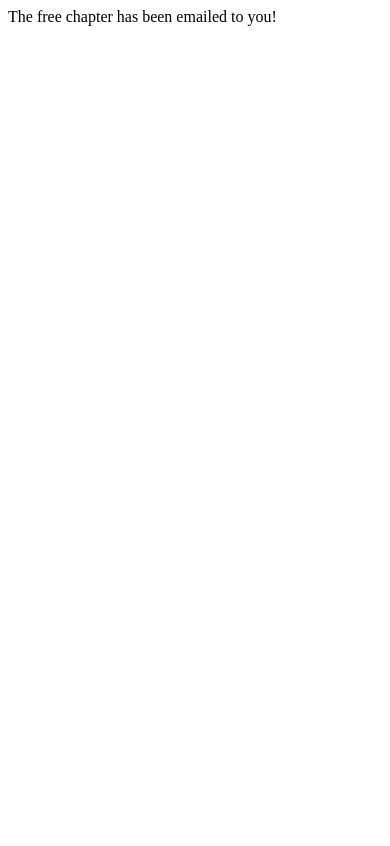
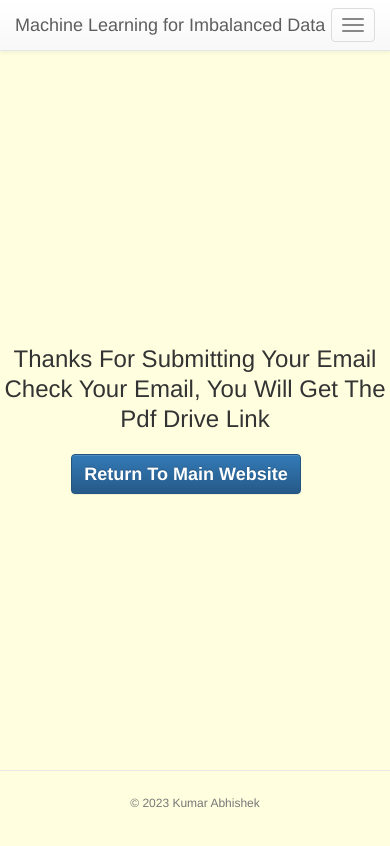
Before and after one commit to kumar-abhishek/imbalanceddata.github.io, a plain HTML site: page thankyou.html in a window 390 px wide. Drawn offline with nearby package versions, Linux system fonts and the light colour scheme.

Commit message:
Update thankyou.html

```diff
--- a/thankyou.html
+++ b/thankyou.html
@@ -1 +1,95 @@
-The free chapter has been emailed to you!
+<!DOCTYPE html>
+<html lang="en">
+  <head>
+    <meta charset="utf-8" />
+    <meta http-equiv="X-UA-Compatible" content="IE=edge" />
+    <meta name="viewport" content="width=device-width, initial-scale=1" />
+    <link rel="icon" href="front.jpg" />
+
+    <title>
+      Machine Learning for Imbalanced Data: Tackle imbalanced datasets using
+      machine learning and deep learning techniques
+    </title>
+
+    <!-- Latest compiled and minified CSS -->
+    <link
+      rel="stylesheet"
+      href="https://cdn.jsdelivr.net/npm/bootstrap@3.3.7/dist/css/bootstrap.min.css"
+    />
+
+    <!-- Optional theme -->
+    <link
+      rel="stylesheet"
+      href="https://cdn.jsdelivr.net/npm/bootstrap@3.3.7/dist/css/bootstrap-theme.min.css"
+    />
+    <link rel="stylesheet" href="style.css" />
+    <meta name="google-site-verification" content="bMjoN_L1VjUYUu4DLTZDvg6C50I2lS-ogylonDfiyB4" />
+    <style>
+        html, body {
+            height: 100%;
+            margin: 0;
+            padding: 0;
+        }
+
+        .thankspage {
+            display: flex;
+            flex-direction: column;
+            align-items: center;
+            justify-content: center;
+            height: 80vh;
+            text-align: center;
+        }
+        .thankspage h3{
+          margin-bottom: 20px;
+          line-height: 30px;
+        }
+    </style>
+  </head>
+
+  <body class="bg-lg">
+    <nav class="navbar navbar-default navbar-static-top" role="navigation">
+      <div class="container">
+        <div class="navbar-header">
+          <button
+            type="button"
+            class="navbar-toggle collapsed"
+            data-toggle="collapse"
+            data-target=".navbar-collapse"
+          >
+            <span class="sr-only">Toggle navigation</span>
+            <span class="icon-bar"></span>
+            <span class="icon-bar"></span>
+            <span class="icon-bar"></span>
+          </button>
+          <a class="navbar-brand" href="index.html"
+            >Machine Learning for Imbalanced Data</a
+          >
+        </div>
+
+        <div class="navbar-collapse collapse">
+          <ul class="nav navbar-nav navbar-right">
+            <li class="active"><a href="index.html">About</a></li>
+            <li><a href="buy.html">Where to Buy</a></li>
+          </ul>
+        </div>
+      </div>
+    </nav>
+
+    <div class="thankspage">
+        <h3>Thanks For Submitting Your Email<br> Check Your Email, You Will Get The Pdf Drive Link</h3>
+        <a class="btn btn-primary match-twitter-button" target="_blank" href="index.html" role="button">Return To Main Website</a>
+    </div>
+    <!-- /container -->
+
+    <footer>
+      <div class="container">
+        <p>&copy; 2023 Kumar Abhishek</p>
+      </div>
+    </footer>
+
+    <script src="https://cdnjs.cloudflare.com/ajax/libs/tweet/2.1/jquery.tweet.min.js"></script>
+    <script src="https://cdnjs.cloudflare.com/ajax/libs/jquery/1.11.1/jquery.min.js"></script>
+    <!-- Latest compiled and minified JavaScript -->
+    <script src="https://cdn.jsdelivr.net/npm/bootstrap@3.3.7/dist/js/bootstrap.min.js"></script>
+  </body>
+</html>
```
